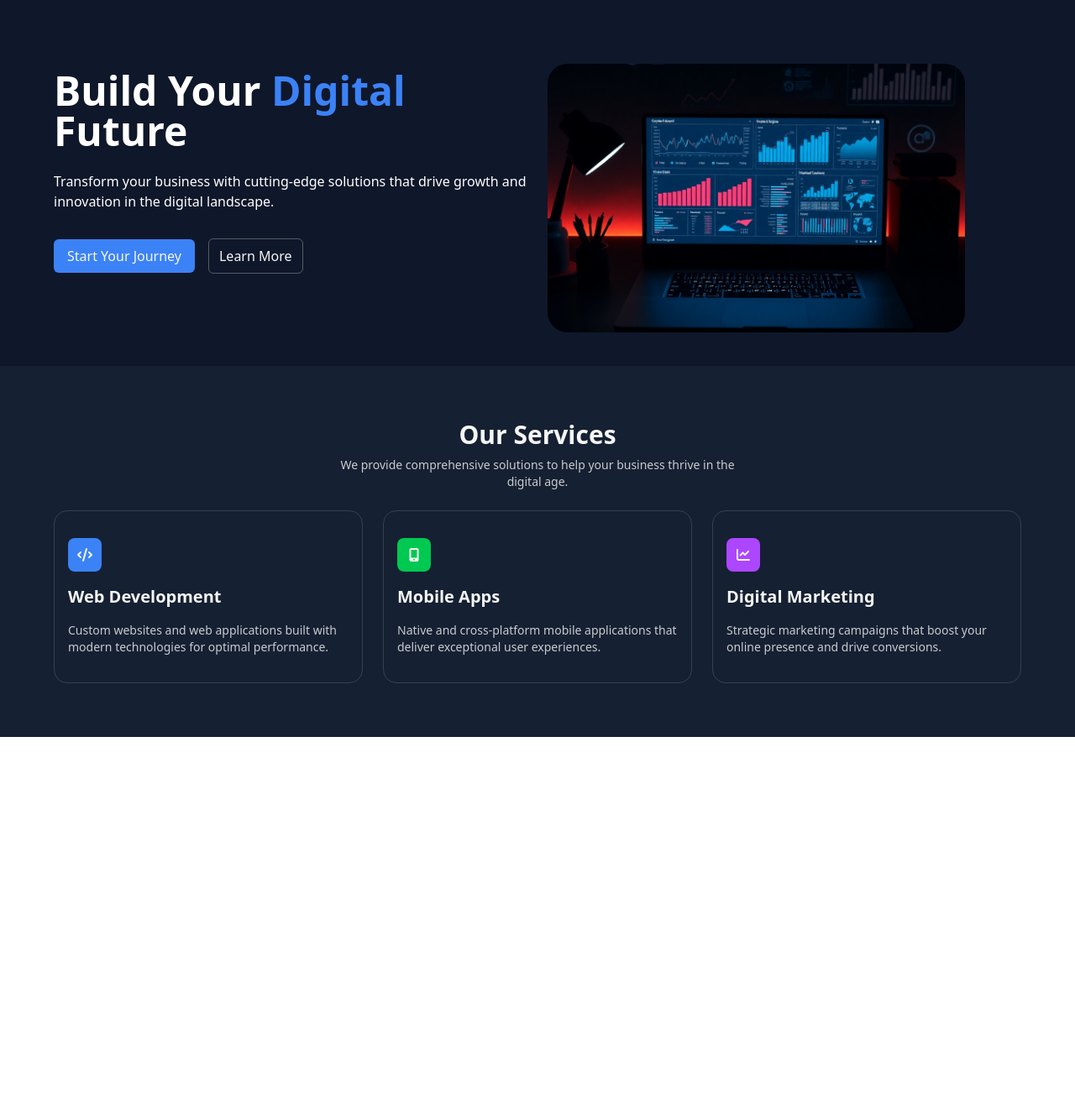
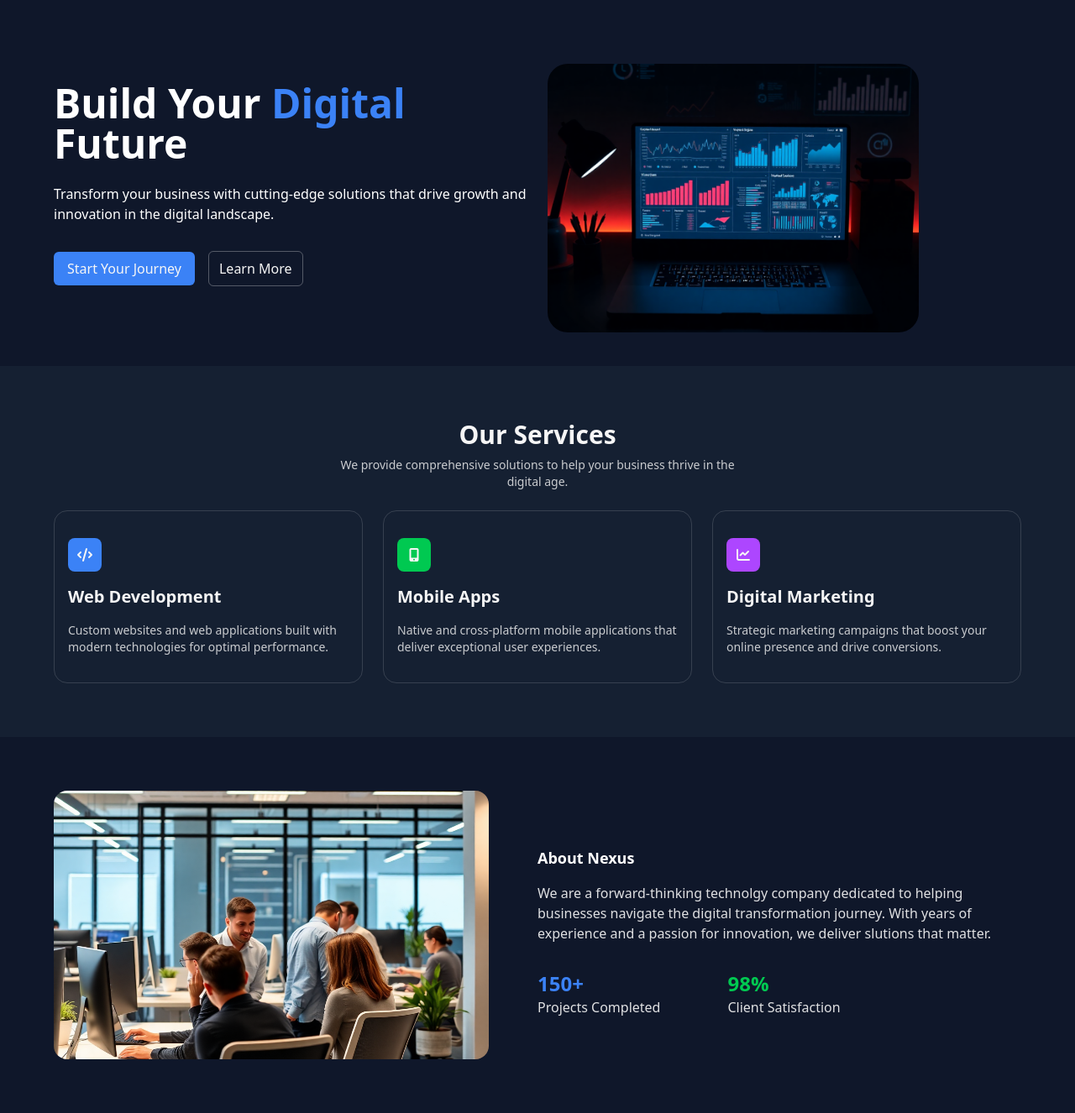
Before and after one commit to OnwusiMatthew/my-tailwind-css-project, a website: page index.html in a window 1280 px wide. Shown: the part 100-1426 px from the top of the page at 84% size. Before the commit the page ends 978 px from the top, so only its background shows below. Drawn offline with Linux system fonts and the light colour scheme.

Commit message:
add about-section

```diff
--- a/index.html
+++ b/index.html
@@ -43,7 +43,7 @@
     <main>
         <section class=" bg-dark-blue w-full flex flex-col items-center py-16" id="home">
 
-            <div class="grid grid-cols-1 w-9/10 max-w-7xl mx-auto py-4 md:grid-cols-2 gap-6 lg:w-9/10">
+            <div class="grid grid-cols-1 w-9/10 max-w-7xl mx-auto items-center py-4 md:grid-cols-2 gap-6 lg:w-9/10">
 
                 <div class="lg:items-center justify-center mt-4">
                     <h2 class="text-white text-5xl font-bold mt-4">Build Your <span class="text-light-blue">Digital</span> Future</h2>
@@ -60,7 +60,7 @@
                     </div>
                 </div>
                 <div class="max-h-70 mt-6 lg:mr-3">
-                    <img src="./hero-image (2).png" alt="hero-image.png" class="w-95 object-cover  rounded-3xl lg:w-9/10 h-80 items-center self-center">
+                    <img src="./hero-image (2).png" alt="hero-image.png" class="w-95 object-cover  rounded-3xl lg:w-8/10 h-80 items-center self-center">
                 </div>
             </div>
         </section>
@@ -110,6 +110,40 @@
                 </div>
             </div>
         </section>
+
+        <section class="w-full bg-dark-blue py-16" id="about">
+
+            <div class="w-9/10 max-w-7xl mx-auto flex flex-col md:flex-row items-center gap-8 lg:gap-0">
+
+                <div class="w-full h-full md:w-1/2">
+                    <img src="./about-image (1).png" alt="about-image.png" class="w-full h-80 object-cover rounded-2xl lg:w-9/10 max-h-85">
+                </div>
+
+                <article class="flex flex-col gap-4 w-full md:w-1/2">
+
+                    <h2 class="font-extrabold mt-4 text-lg text-white">About Nexus</h2>
+                    <p class="lg:pr-8 text-white-shade/90">
+                        We are a forward-thinking technolgy company dedicated to helping businesses navigate the digital transformation journey. With years of experience and a passion for innovation, we deliver slutions that matter.
+                    </p>
+
+                    <div class="w-9/10 max-w-7xl flex md:flex-row gap-20">
+                        <p class="flex flex-col mt-4">
+
+                            <span class="font-bold text-2xl text-light-blue">150+</span>
+
+                            <span class="text-white-shade/90">Projects Completed</span>
+                        </p>
+
+                        <p class="flex flex-col mt-4">
+
+                            <span class="font-bold text-2xl text-green-500">98%</span>
+
+                            <span class="text-white-shade/90">Client Satisfaction</span>
+                        </p>
+                    </div>
+                </article>
+            </div>
+        </section>
     </main>
 </body>
 </html>
```
Also changed, not shown: css/output.css.
